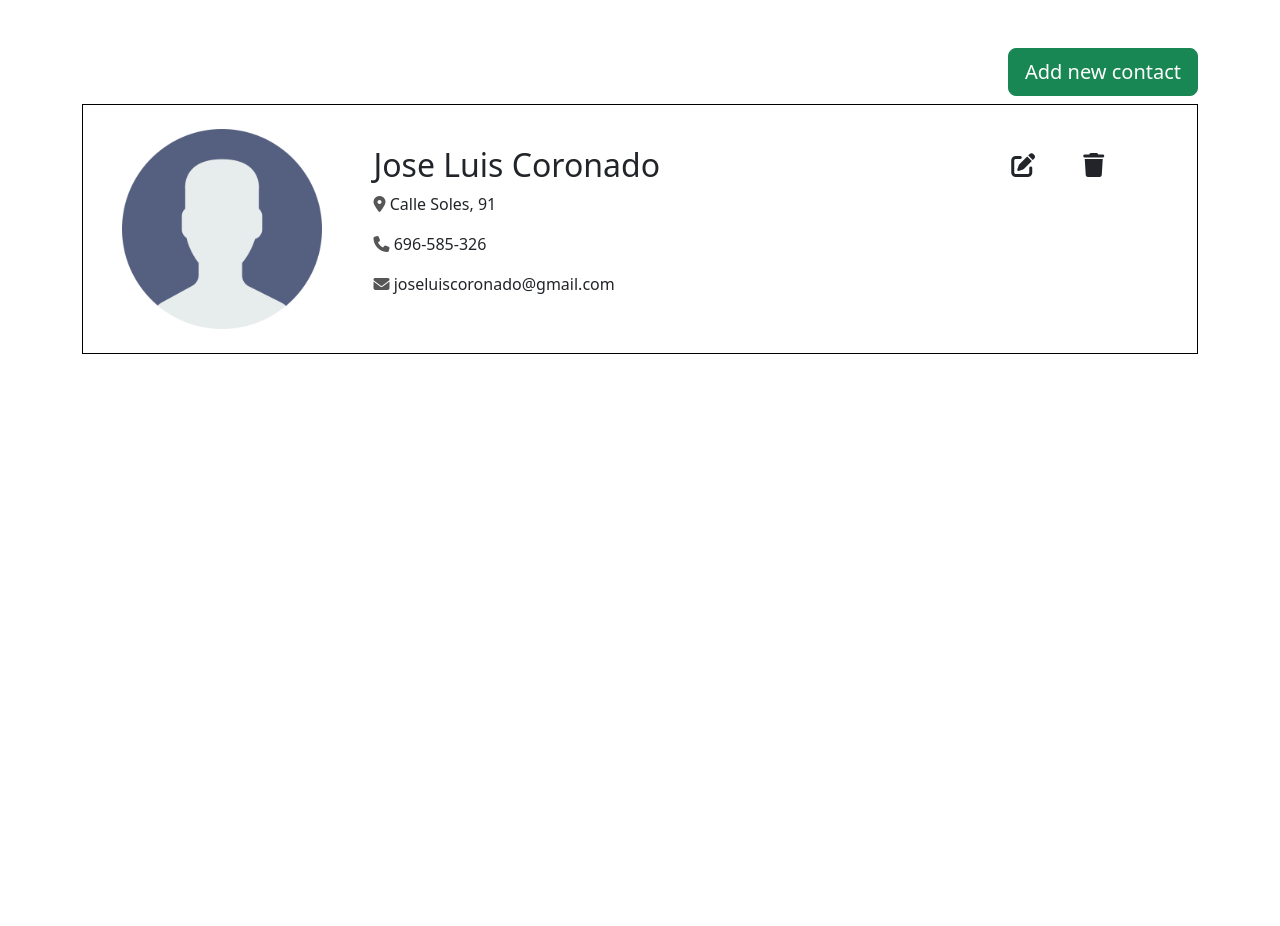
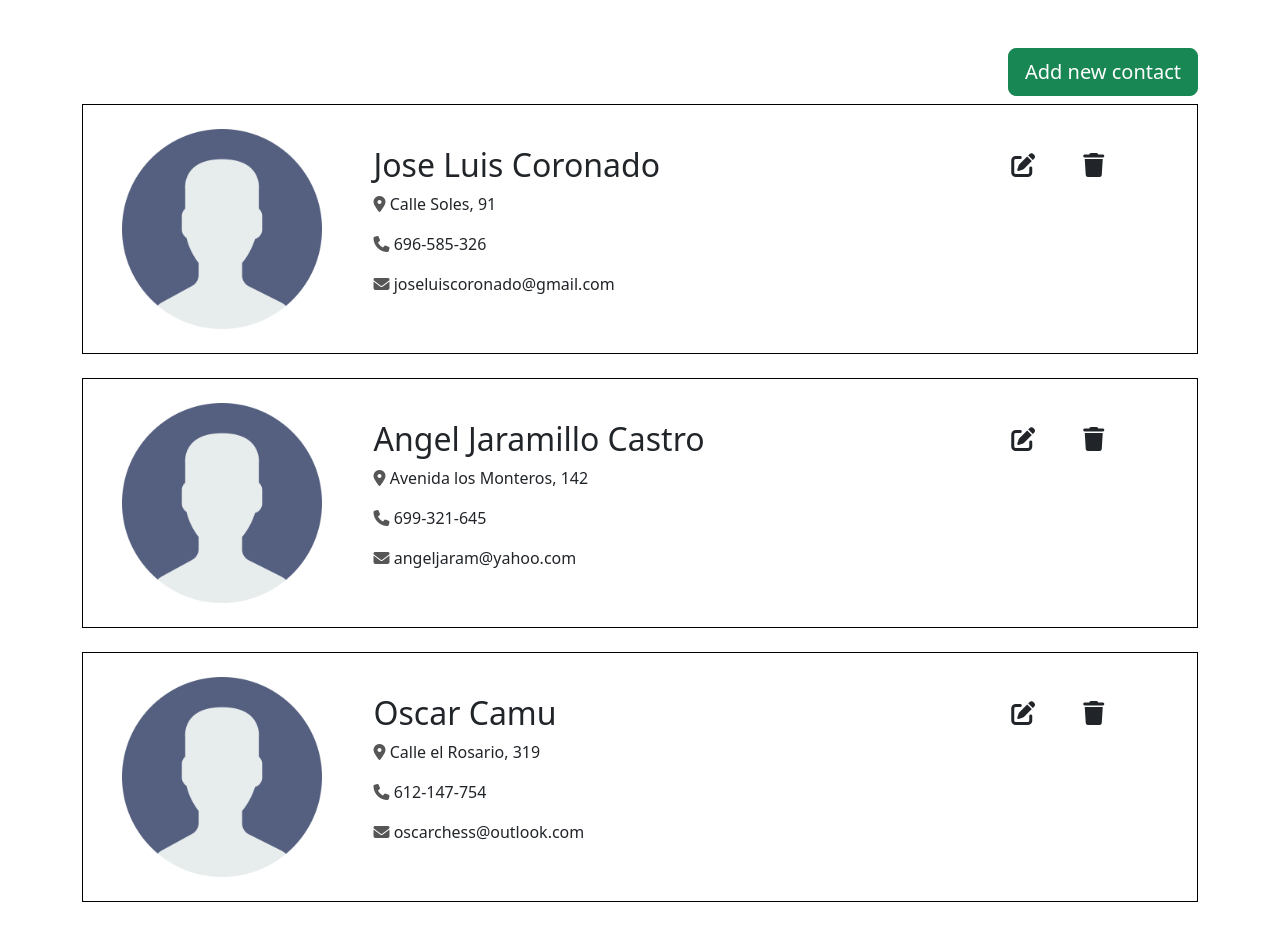
Before and after one commit to eulybin/4Geeks-React-projects-2, a React (Vite) app in the folder contact-list-react-master/: page / in a window 1280 px wide. Before the commit the page ends 800 px from the top, so only its background shows below. Built offline with nearby package versions, Linux system fonts and the light colour scheme.

Commit message:
icon functions added to contact card

```diff
--- a/contact-list-react-master/src/components/ContactCard.jsx
+++ b/contact-list-react-master/src/components/ContactCard.jsx
@@ -1,15 +1,23 @@
 import { Link, useParams } from 'react-router-dom';
 import useGlobalReducer from '../hooks/useGlobalReducer';
 
-const ContactCard = ({ name, address, phone, email }) => {
+const ContactCard = ({ name, address, phone, email, id }) => {
   const { store } = useGlobalReducer();
   const { theId } = useParams();
   //   const singleTodo = store.todos.find((todo) => todo.id === parseInt(theId));
 
+  const handleEditContact = (id) => {
+    console.log(`edit icon for ${id} was clicked`);
+  };
+
+  const handleDeleteContact = (id) => {
+    console.log(`delete icon for id: ${id} was clicked`);
+  };
+
   const formattedPhoneNumber = `${phone.slice(0, 3)}-${phone.slice(3, 6)}-${phone.slice(6, 9)}`;
 
   return (
-    <div className='container border border-black'>
+    <div className='container border border-black mb-4'>
       <div className='row'>
         <div className='col-lg-3 profile-img p-4 text-center'>
           <img src='/src/assets/contact-img.png' alt='default contact profile img' />
@@ -35,10 +43,10 @@ const ContactCard = ({ name, address, phone, email }) => {
           </div>
         </div>
         <div className='col-lg-3 d-flex mt-5 justify-content-center gap-5'>
-          <div>
+          <div onClick={() => handleEditContact(id)}>
             <i className='fa-solid fa-pen-to-square fs-4'></i>
           </div>
-          <div>
+          <div onClick={() => handleDeleteContact(id)}>
             <i className='fa-solid fa-trash fs-4'></i>
           </div>
         </div>
--- a/contact-list-react-master/src/pages/Contact.jsx
+++ b/contact-list-react-master/src/pages/Contact.jsx
@@ -3,17 +3,33 @@ import { useEffect, useState } from 'react';
 import ContactCard from '../components/ContactCard.jsx';
 import { Link } from 'react-router-dom';
 
-const mockData = {
-  name: 'Jose Luis Coronado',
-  address: 'Calle Soles, 91',
-  phone: '696585326',
-  email: 'joseluiscoronado@gmail.com',
-  id: 1,
-};
+const mockData = [
+  {
+    name: 'Jose Luis Coronado',
+    address: 'Calle Soles, 91',
+    phone: '696585326',
+    email: 'joseluiscoronado@gmail.com',
+    id: 1,
+  },
+  {
+    name: 'Angel Jaramillo Castro',
+    address: 'Avenida los Monteros, 142',
+    phone: '699321645',
+    email: 'angeljaram@yahoo.com',
+    id: 2,
+  },
+  {
+    name: 'Oscar Camu',
+    address: 'Calle el Rosario, 319',
+    phone: '612147754',
+    email: 'oscarchess@outlook.com',
+    id: 3,
+  },
+];
 
 const Contact = () => {
   const { store, dispatch } = useGlobalReducer();
-  const [data, setData] = useState([mockData]);
+  const [data, setData] = useState(mockData);
 
   console.log(data);
 
@@ -39,6 +55,7 @@ const Contact = () => {
                   address={contact.address}
                   phone={contact.phone}
                   email={contact.email}
+                  id={contact.id}
                 />
               );
             })}
```
